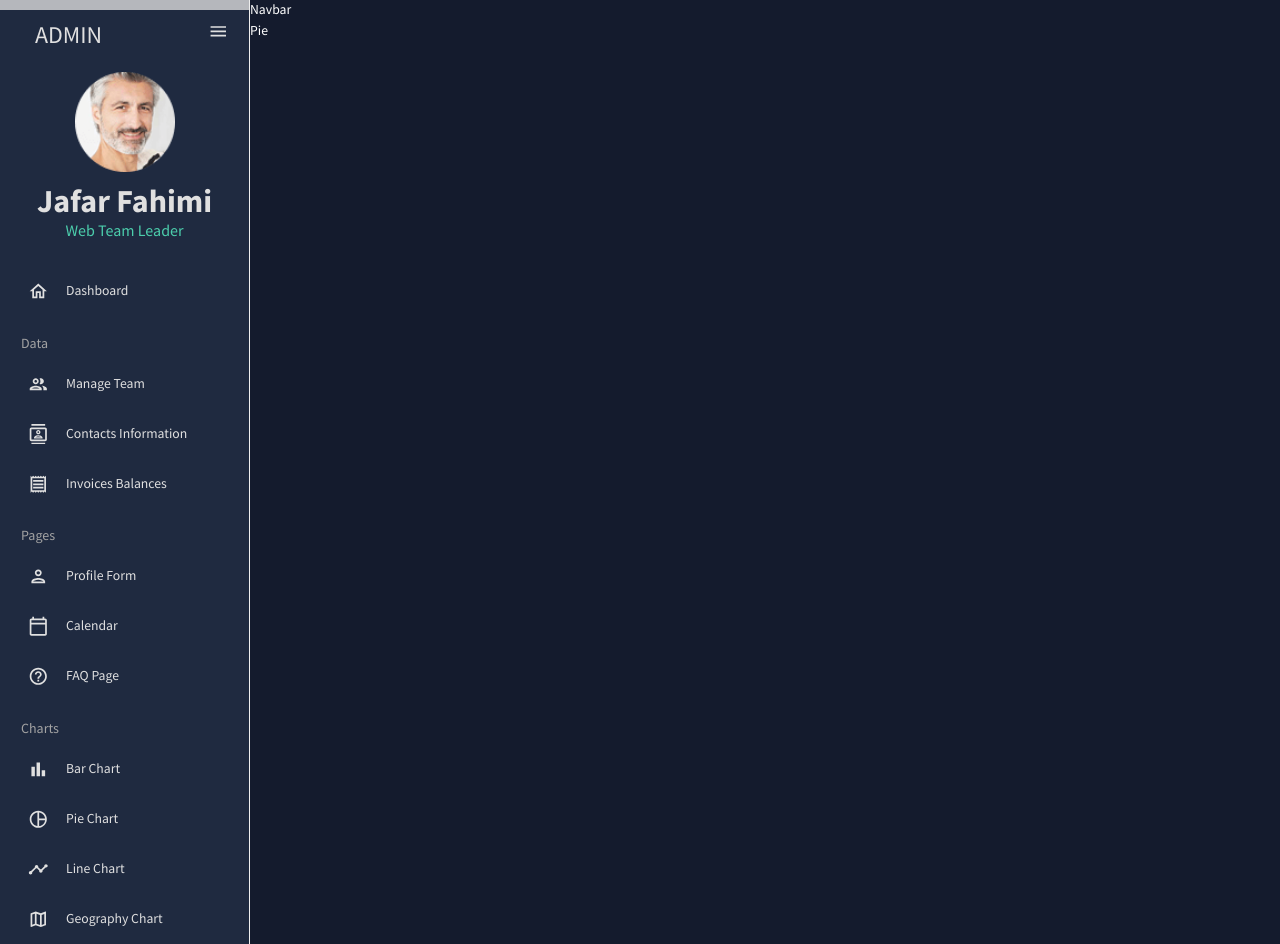
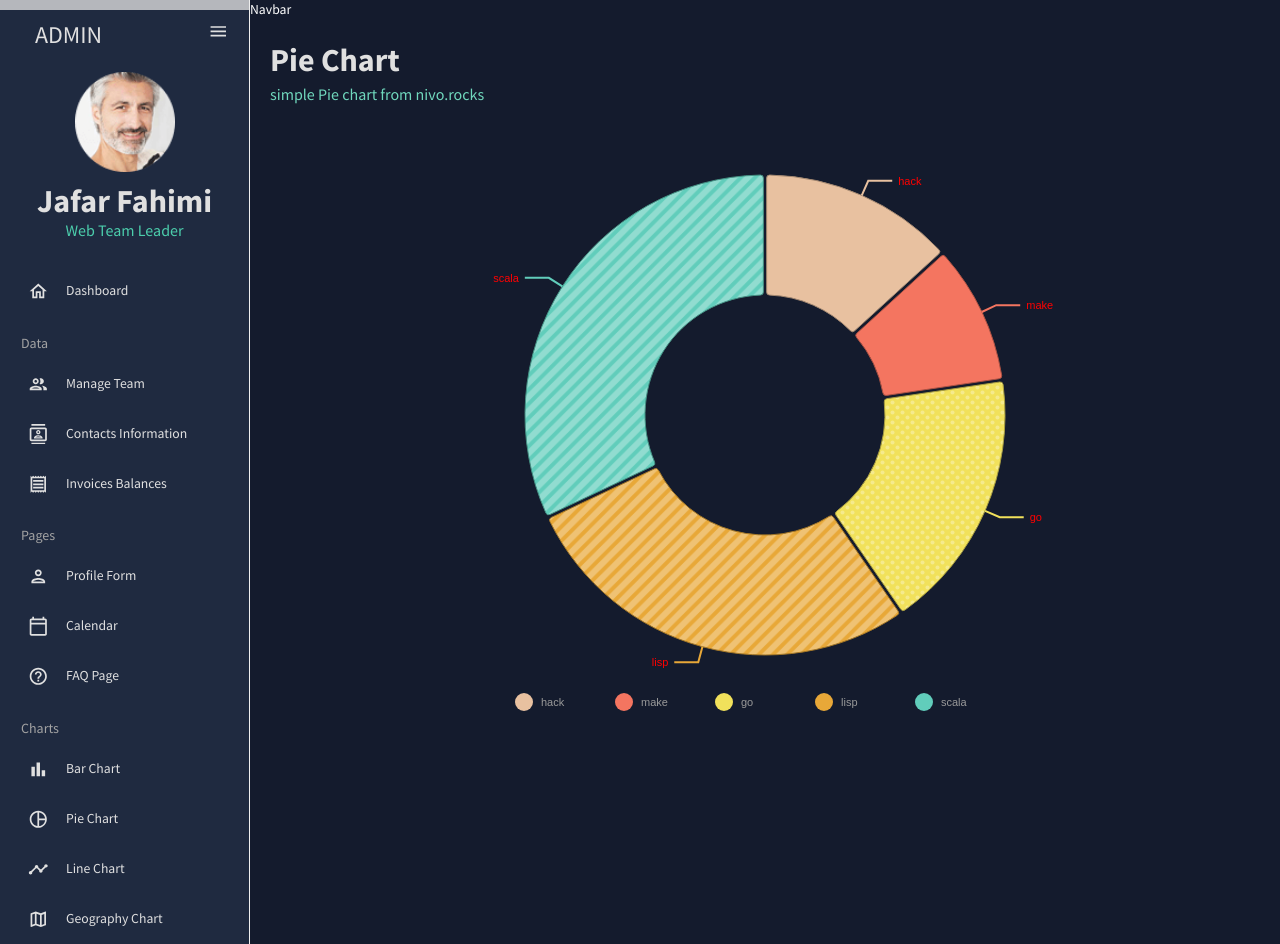
Before and after one commit to jafarFahimi/next-dashboard, a Next.js app: page /pie in a window 1280 px wide. Built offline with nearby package versions, Linux system fonts and the light colour scheme.

Commit message:
pages/pie.tsx completed

```diff
--- a/pages/pie.tsx
+++ b/pages/pie.tsx
@@ -1,8 +1,18 @@
+import { Box } from "@mui/material";
+import PieChart from "components/PieChart";
+import Header from "components/Header";
 import { NextPage } from "next";
 import React from "react";
 
-const Pie: NextPage = () => {
-  return <div>Pie</div>;
+const PiePage: NextPage = () => {
+  return (
+    <Box m="20px">
+      <Header title="Pie Chart" subtitle="simple Pie chart from nivo.rocks" />
+      <Box height="75vh">
+        <PieChart />
+      </Box>
+    </Box>
+  );
 };
 
-export default Pie;
+export default PiePage;
```
